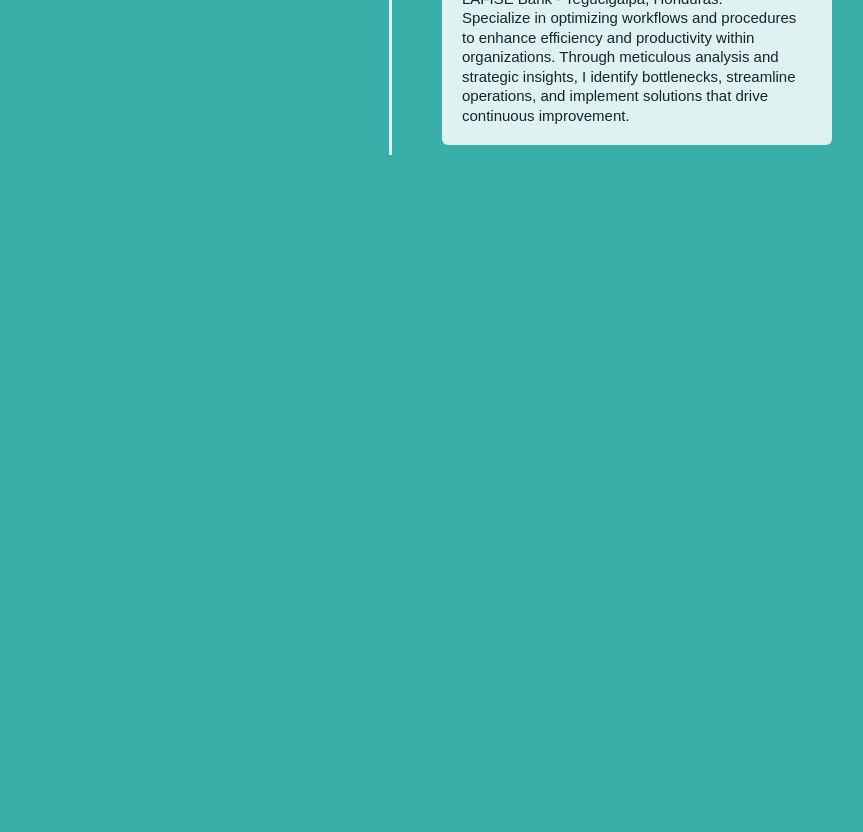
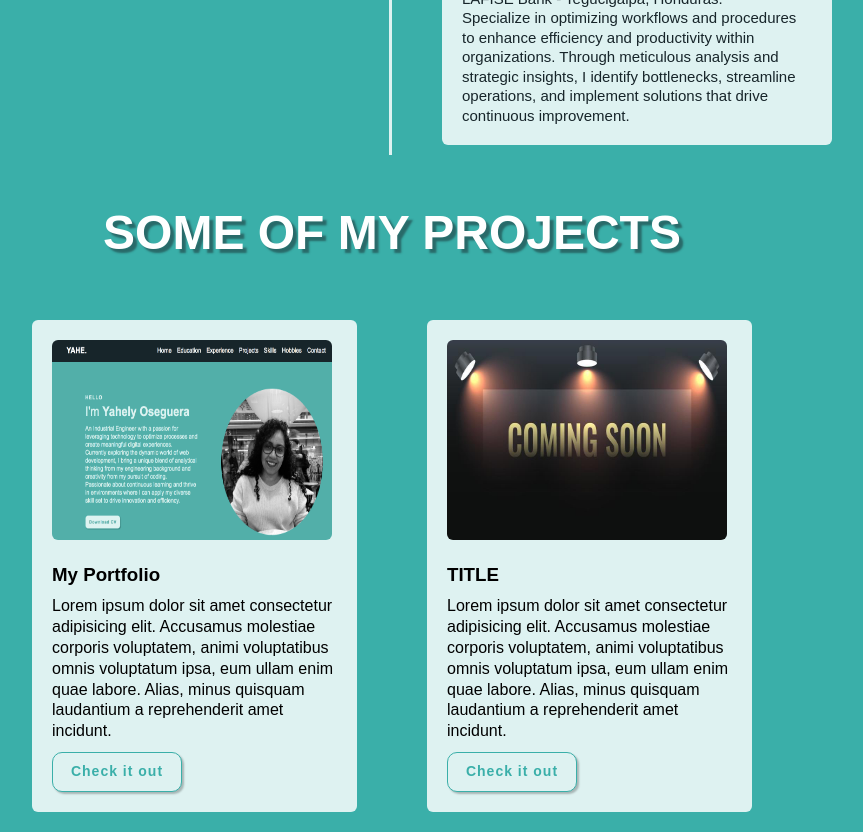
Before and after one commit to YahelyOseguera/First-Portdolio, a website: page src/index.html in a window 1280 px wide. Shown: the part 1785-2617 px from the top of the page, without its empty margins (248-1111 px from the left). Before the commit the page ends 1990 px from the top, so only its background shows below. Drawn offline with Linux system fonts and the light colour scheme.

Commit message:
projects

```diff
--- a/src/index.html
+++ b/src/index.html
@@ -104,3 +104,34 @@
     </div>
   </div>
 </section>
+
+<section id="projects" class="afterw scrool-element">
+
+  <h2 class="titlehead">SOME OF MY PROJECTS</h2>
+  <div class="card-projects-container">
+
+    <div class="project-card">
+        <div class="card-content">
+            <img class="pic" src="../src/sass/resources/Yahely Portfolio.png" alt="">
+            <h3 class="project-title">My Portfolio</h3>
+            <p class="project-details">Lorem ipsum dolor sit amet consectetur adipisicing elit. Accusamus molestiae corporis voluptatem, animi voluptatibus omnis voluptatum ipsa, eum ullam enim quae labore. Alias, minus quisquam laudantium a reprehenderit amet incidunt.</p>
+            <div class="bottom-card">
+            <a href="#">Check it out</a>
+            </div>
+        </div>
+    </div>
+
+    <div class="project-card">
+        <div class="card-content">
+            <img class="pic" src="../src/sass/resources/Nexts projects.jpeg" alt="">
+            <h3 class="project-title">TITLE</h3>
+            <p class="project-details">Lorem ipsum dolor sit amet consectetur adipisicing elit. Accusamus molestiae corporis voluptatem, animi voluptatibus omnis voluptatum ipsa, eum ullam enim quae labore. Alias, minus quisquam laudantium a reprehenderit amet incidunt.</p>
+            <div class="bottom-card">
+            <a href="#">Check it out</a>
+            </div>
+        </div>
+
+    </div>
+  </div>
+  </div>
+</section>
--- a/src/sass/index.scss
+++ b/src/sass/index.scss
@@ -717,3 +717,98 @@ body{
             left: -15px;
         }
     }
+
+/* PROJECTS */
+
+.card-projects-container{
+    display: flex;
+    width: 100%;
+    justify-content: center;
+    flex-wrap: wrap;
+    gap: 30px;
+    margin-top: 40px;
+}
+
+.project-card{
+    width: 325px;
+    margin: 20px;
+    background: #def2f1;
+    border-radius: 6px;
+    box-shadow: 0px, 1px, 10px rgba(0, 0, 0, 0.2);
+    cursor: default;
+    transition: all 400ms ease;
+
+
+    &:hover{
+        box-shadow: 5px, 5px, 20px, rgba(0, 0, 0, 0.2);
+        transform: translateY(-3%);
+    }
+}
+
+.pic{
+    width: 280px;
+    height: 200px;
+    border-radius: 6px;
+    margin-bottom: 20px;
+}
+
+.card-content{
+    padding: 20px;
+
+    h3{
+        font-weight: 600;
+        margin-bottom: 10px;
+    }
+}
+
+.card-content p{
+    line-height: 1.3;
+    margin: 0;
+    font-size: medium;
+    margin-bottom: 10px;
+}
+
+.card-content a{
+    text-decoration: none;
+    display: flex;
+    margin-top: 10px;
+    color: #3aafa9;
+}
+
+.bottom-card{
+    display: flex;
+    margin: 0 0;
+    width: 130px;
+    height: 40px;
+    text-align: center;
+    justify-content: center;
+    background: #def2f1;
+    border: 1px solid #3aafa9;
+    border-radius: 10px;
+    box-shadow: 2px 2px 2px rgba(0, 0, 0, 0.25);
+    font-size: 14px;
+    text-decoration: none;
+    font-weight: 600;
+    letter-spacing: 1px;
+    font-weight: bold;
+
+    &:hover{
+        color:#def2f1;
+        background: #3aafa9;
+
+        a{
+            color: #def2f1;
+        }
+    }
+}
+
+@media only screen and (max-width:600px){
+    .titlehead{
+        margin: 15px;
+    }
+    .card-projects-container{
+        width: 100%;
+        padding-left: 40px;
+        padding-right: 40px;
+    }
+}
```
Also changed, not shown: src/sass/css/index.css, src/sass/resources/Figma.png (deleted), src/sass/resources/Nexts projects.jpeg (added), src/sass/resources/Profile.png (deleted), src/sass/resources/Yahely Portfolio.png (added), 5 other files.
